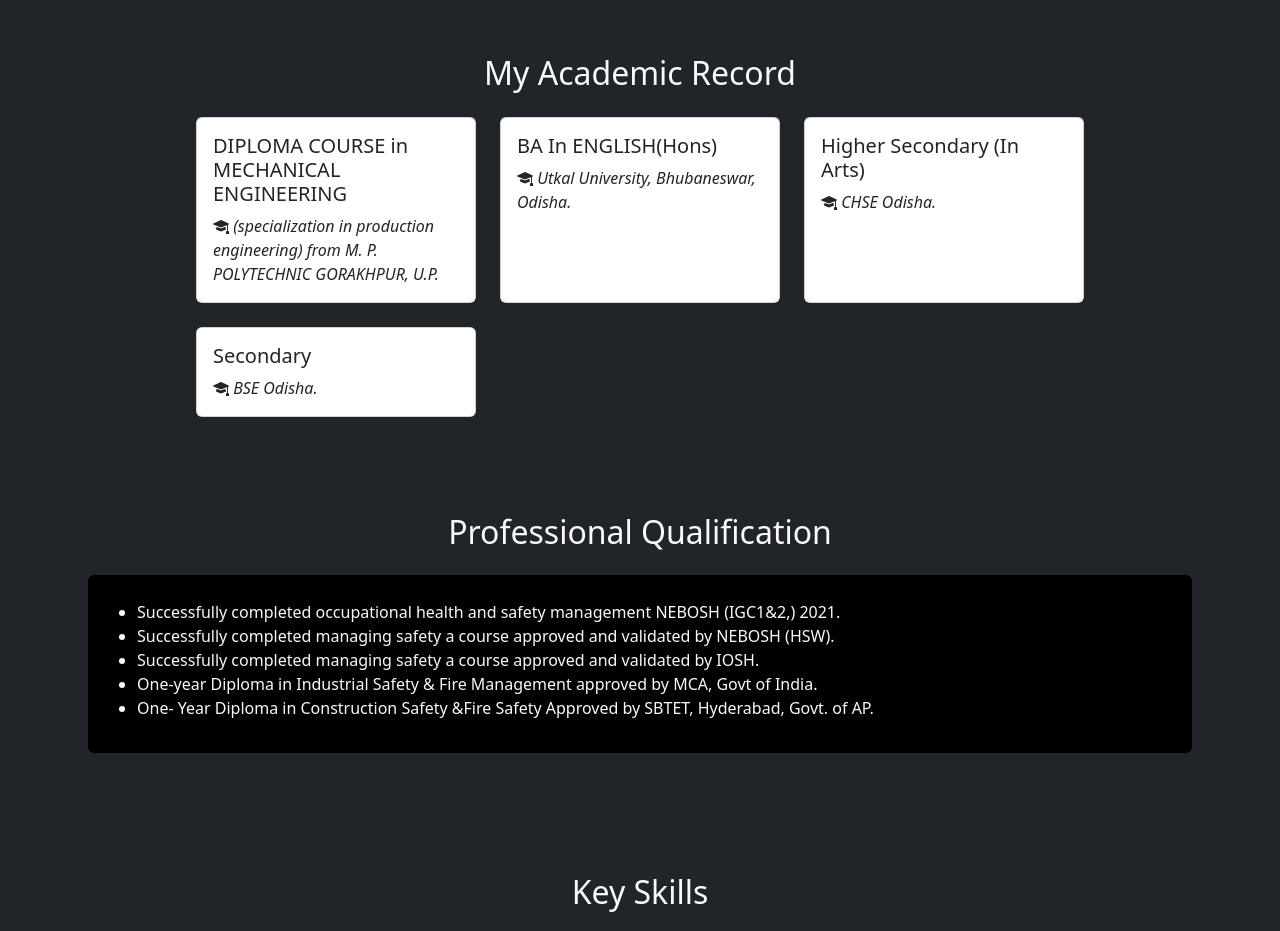
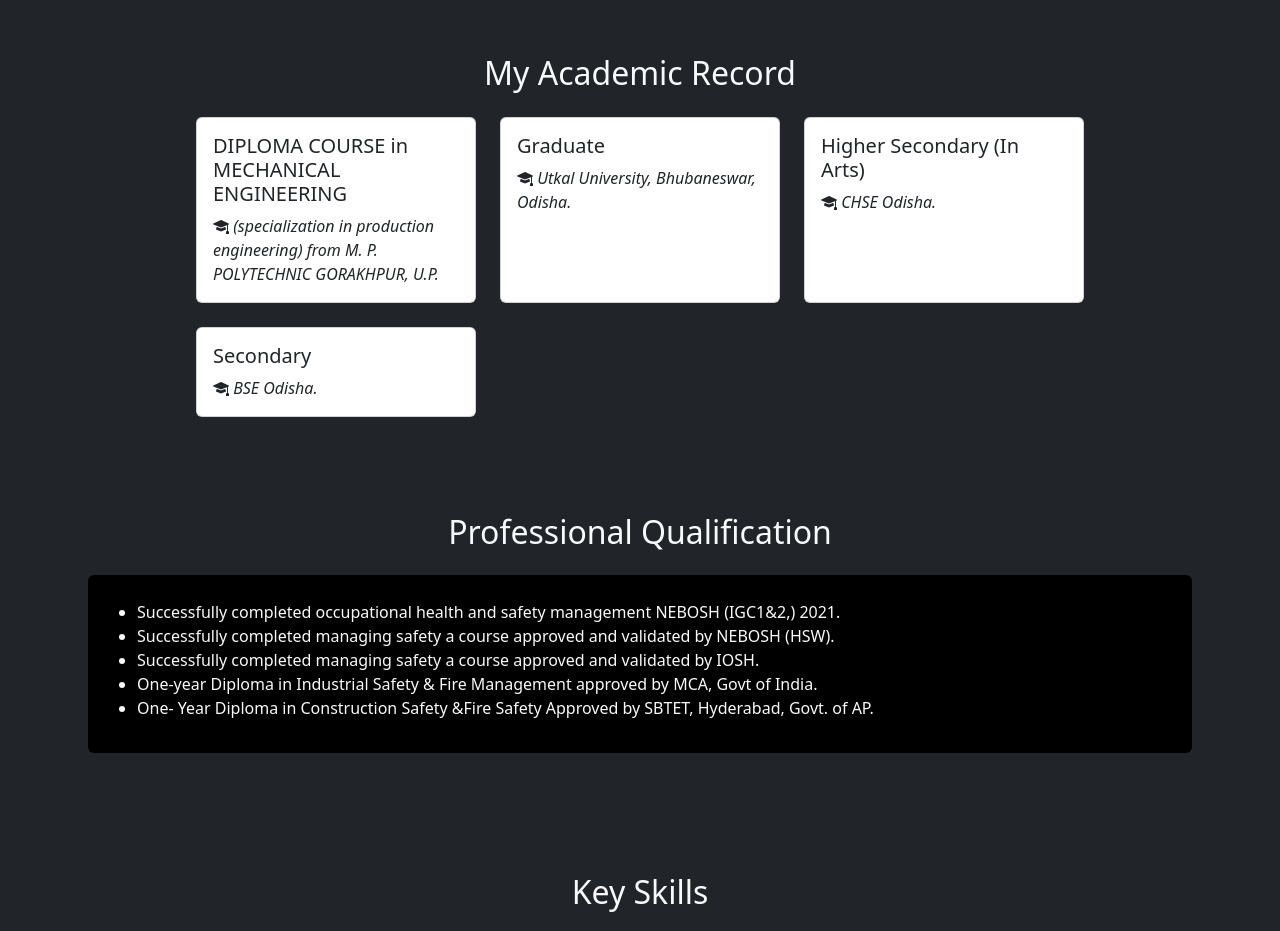
Before and after one commit to RABINARAYANJENA/K.C.MALI, a plain HTML site: page index.html in a window 1280 px wide. Shown: the part 1243-2174 px from the top of the page. Drawn offline with nearby package versions, Linux system fonts and the light colour scheme.

Commit message:
Update index.html

```diff
--- a/index.html
+++ b/index.html
@@ -158,7 +158,7 @@
           <div class="col">
             <div class="card h-100">
               <div class="card-body">
-                <h5 class="card-title">BA In ENGLISH(Hons)</h5>
+                <h5 class="card-title">Graduate</h5>
                 <i class="bi bi-mortarboard-fill"> Utkal University, Bhubaneswar, Odisha. </i><br>
                 <!-- <i class="bi bi-pencil"> 75%</i><br>
                 <i class="bi bi-calendar-check"> 2019-2022</i> -->
```
